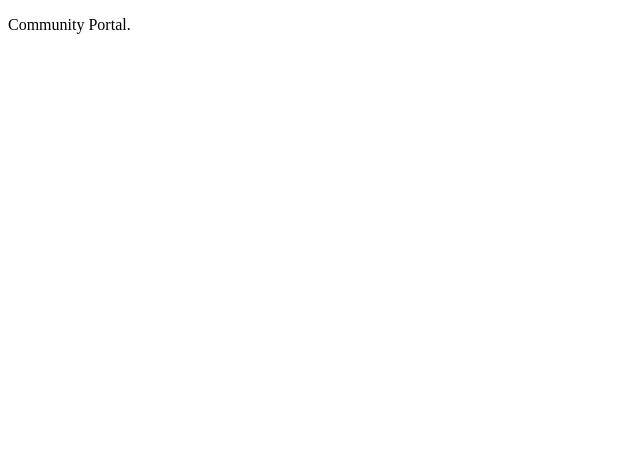
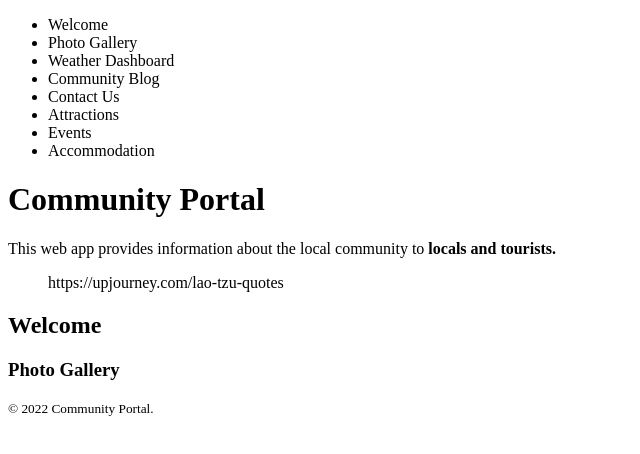
Before and after one commit to Sozai83/COS60015-Assignment1-Prototype, a website: page index.html in a window 1280 px wide. Shown: the whole page, without its empty margins (0-640 px from the left). Drawn offline with Linux system fonts and the light colour scheme.

Commit message:
added some elements

```diff
--- a/index.html
+++ b/index.html
@@ -1,10 +1,40 @@
 <!DOCTYPE html>
-<html lang="en">
+<html>
     <head>
         <title>Community Portal</title>
-        </head>
+        <meta charset="UTF-8" lang="en">
+        <meta discription ="This web app provides information about the local community to locals and tourists">
+        <meta keywords="suburb/town/city name, weather, landmarks, tourist attractions, blog, events, accommodation">
+        <meta name="Shiori Chiku" content="Community Portal">
+    </head>
     <body>
-        <p>Community Portal.</p>
+        <nav>
+            <ul>
+                <li>Welcome</li>
+                <li>Photo Gallery</li>
+                <li>Weather Dashboard</li>
+                <li>Community Blog</li>
+                <li>Contact Us</li>
+                <li>Attractions</li>
+                <li>Events</li>
+                <li>Accommodation</li>
+            </ul>
+        </nav>
+        <header>
+            <h1>Community Portal</h1>
+            <p>This web app provides information about the local community to <strong>locals and tourists.</strong></p>
+            <blockquote cite="https://upjourney.com/lao-tzu-quotes"> https://upjourney.com/lao-tzu-quotes</blockquote>
+        </header>
+        <main>
+            <h2>Welcome</h2>
+        </main>
+        <section>
+            <h3>Photo Gallery</h3>
+        </section>
+        <aside>
+        </aside>
+        <footer>
+          <small>&copy; 2022 Community Portal.</small>
+        </footer>
     </body>
-
 </html>
```
